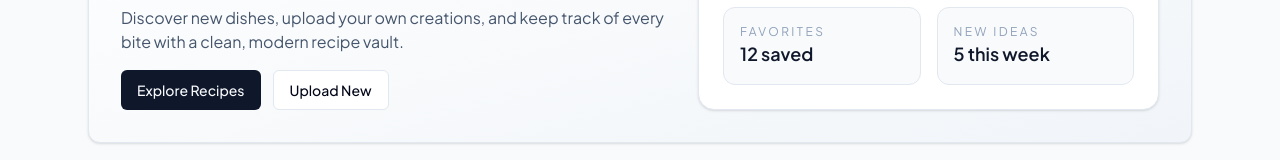
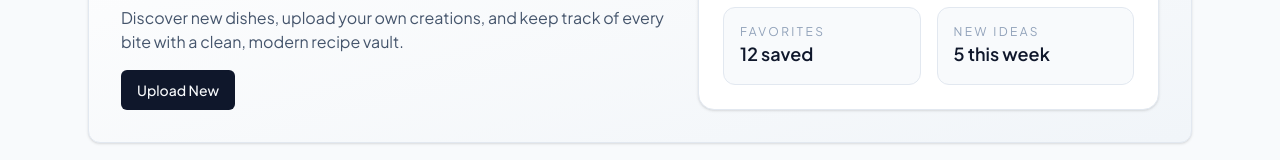
Before and after one commit to TOMLUCA7/APIServer, a React (Vite) app in the folder RecipesClient/: page / in a window 1280 px wide. Shown: the part 276-436 px from the top of the page. Built offline with nearby package versions, Linux system fonts and the light colour scheme; no server answers.

Commit message:
feat: Remove 'Explore Recipes' button and add navigation to '/recipes/new' for 'Upload New' button.

```diff
--- a/RecipesClient/src/pages/Home.jsx
+++ b/RecipesClient/src/pages/Home.jsx
@@ -6,10 +6,13 @@
 import { Card, CardContent } from '../components/ui/card'
 import apiClient from '../lib/apiClient'
 import { toast } from '../hooks/use-toast'
+import { useNavigate } from 'react-router-dom'
 
 export default function Home() {
   const [recipes, setRecipes] = React.useState([])
   const [loading, setLoading] = React.useState(true)
+
+  const navigate = useNavigate()
 
   React.useEffect(() => {
     let isMounted = true
@@ -58,8 +61,7 @@
                 every bite with a clean, modern recipe vault.
               </p>
               <div className="flex flex-wrap gap-3">
-                <Button>Explore Recipes</Button>
-                <Button variant="outline">Upload New</Button>
+                <Button onClick={() => navigate('/recipes/new')}>Upload New</Button>
               </div>
             </div>
             <div className="rounded-2xl border border-slate-200 bg-white p-6 shadow-sm">
```
